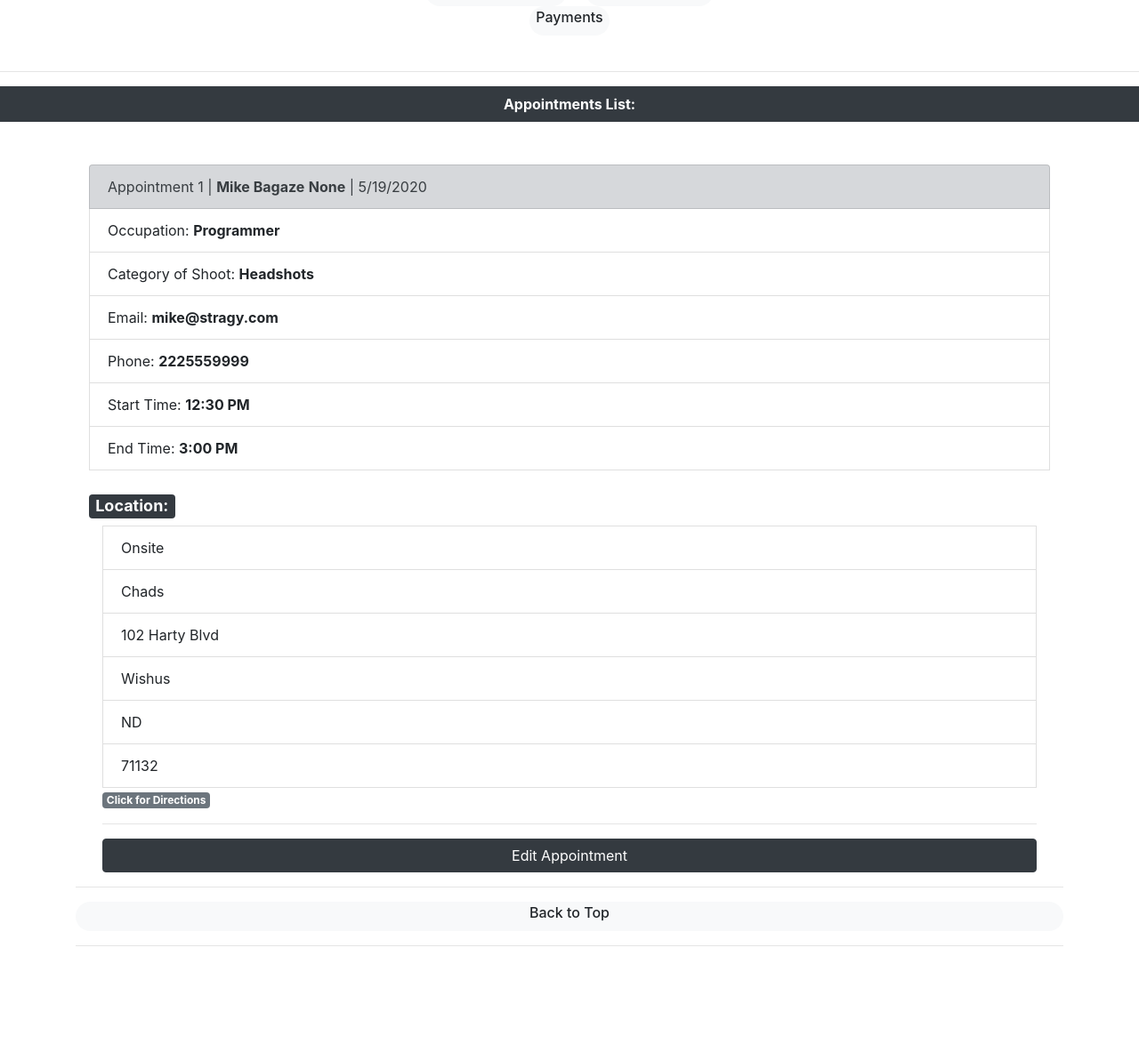
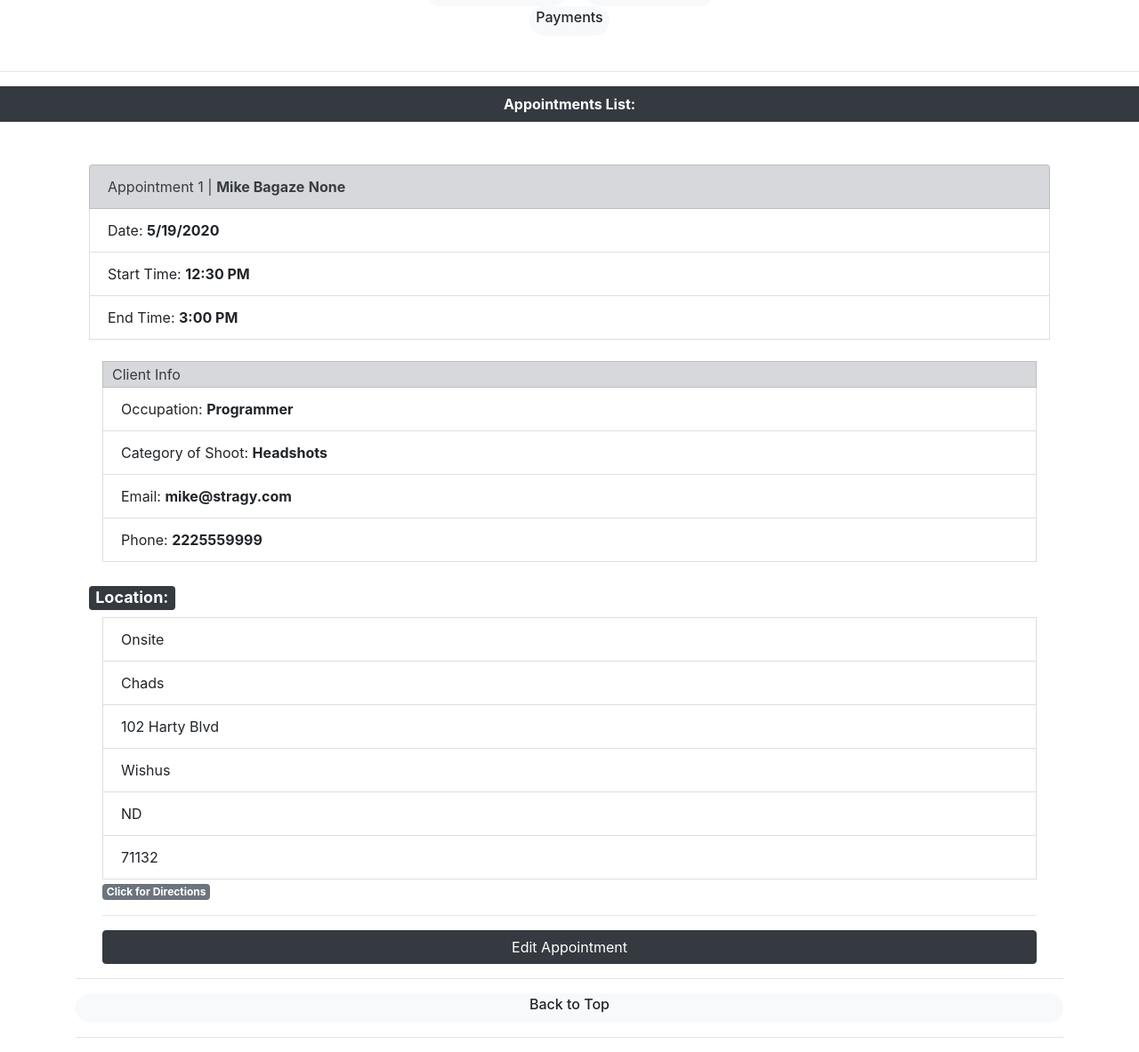
Before and after one commit to courthub74/MarysApptApp3, a Django app: page /list/ in a window 1280 px wide. Shown: the part 286-1469 px from the top of the page at 89% size. Before the commit the page ends 1350 px from the top, so only its background shows below. Run offline with Django 3.2, Linux system fonts and the light colour scheme; data comes from the database, SQL or seed files in the repository; some libraries are stand-ins or nearby versions.

```diff
--- a/marystuffs/templates/list.html
+++ b/marystuffs/templates/list.html
@@ -33,28 +33,39 @@
 			</div>
 	<!--<li class="list-group-item list-group-item-secondary"><h2>Appointments Set:</h2></li>-->
 	<br>
+
+
+	<style type="text/css">
+		.lower {
+			padding: 2px 10px
+
+		}
+
+	</style>
 		<div class="container">
 			{% if all_appointments %}
 				{% for info in all_appointments %}
 					<div class="col-sm">
 						<ul class="list-group">
-								<li class="list-group-item list-group-item-secondary">Appointment {{ forloop.counter}} | <b>{{ info.name}}</b> <b>{{ info.last }}</b> | {{ info.date }}</li>
-								<li class="list-group-item">Occupation: <strong>{{ info.occupation }}</strong></li>
-							    <li class="list-group-item">Category of Shoot: <strong>{{ info.category }}</strong></li>
-
-
-
-
-
-							<!-- <li class="list-group-item">First: <strong>{{ info.name }}</strong></li>
-							<li class="list-group-item">Last: <strong>{{ info.last }}</strong></li> -->
-							<li class="list-group-item">Email: <strong>{{ info.email }}</strong></li>
-							<li class="list-group-item">Phone: <strong>{{ info.phone }}</strong></li>
+								<!--Appointment Info-->
+								<li class="list-group-item list-group-item-secondary">Appointment {{ forloop.counter}} | <b>{{ info.name}}</b> <b>{{ info.last }}</b></li>
+								<li class="list-group-item">Date: <strong>{{ info.date }}</strong></li>
+								<li class="list-group-item">Start Time: <strong>{{ info.start}}</strong></li>
+								<li class="list-group-item">End Time: <strong>{{ info.end }}</strong></li>
+								<br>
+								<!--Client Info-->
+								<div class="col-sm">
+									<li class="list-group-item list-group-item-secondary lower">Client Info</li>
+									<li class="list-group-item">Occupation: <strong>{{ info.occupation }}</strong></li>
+								    <li class="list-group-item">Category of Shoot: <strong>{{ info.category }}</strong></li>
+									<li class="list-group-item">Email: <strong>{{ info.email }}</strong></li>
+									<li class="list-group-item">Phone: <strong>{{ info.phone }}</strong></li>
+								</div>
 							<!-- <li class="list-group-item">Occupation: <strong>{{ info.occupation }}</strong></li>
 							<li class="list-group-item">Category of Shoot: <strong>{{ info.category }}</strong></li> -->
 							<!-- <li class="list-group-item">Date: <strong>{{ info.date }}</strong></li> -->
-							<li class="list-group-item">Start Time: <strong>{{ info.start}}</strong></li>
-							<li class="list-group-item">End Time: <strong>{{ info.end }}</strong></li>
+							<!-- <li class="list-group-item">Start Time: <strong>{{ info.start}}</strong></li>
+							<li class="list-group-item">End Time: <strong>{{ info.end }}</strong></li> -->
 							<br>
 
 
```
